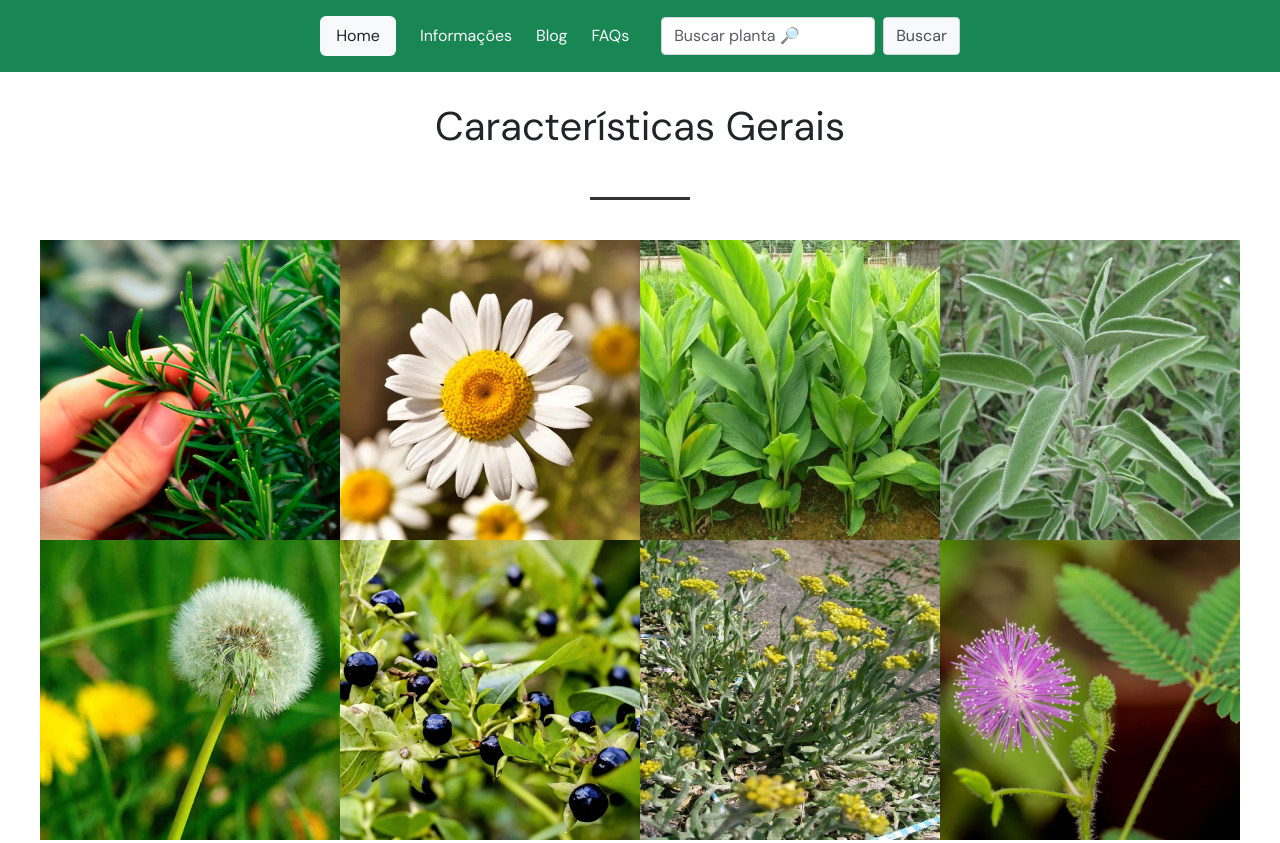
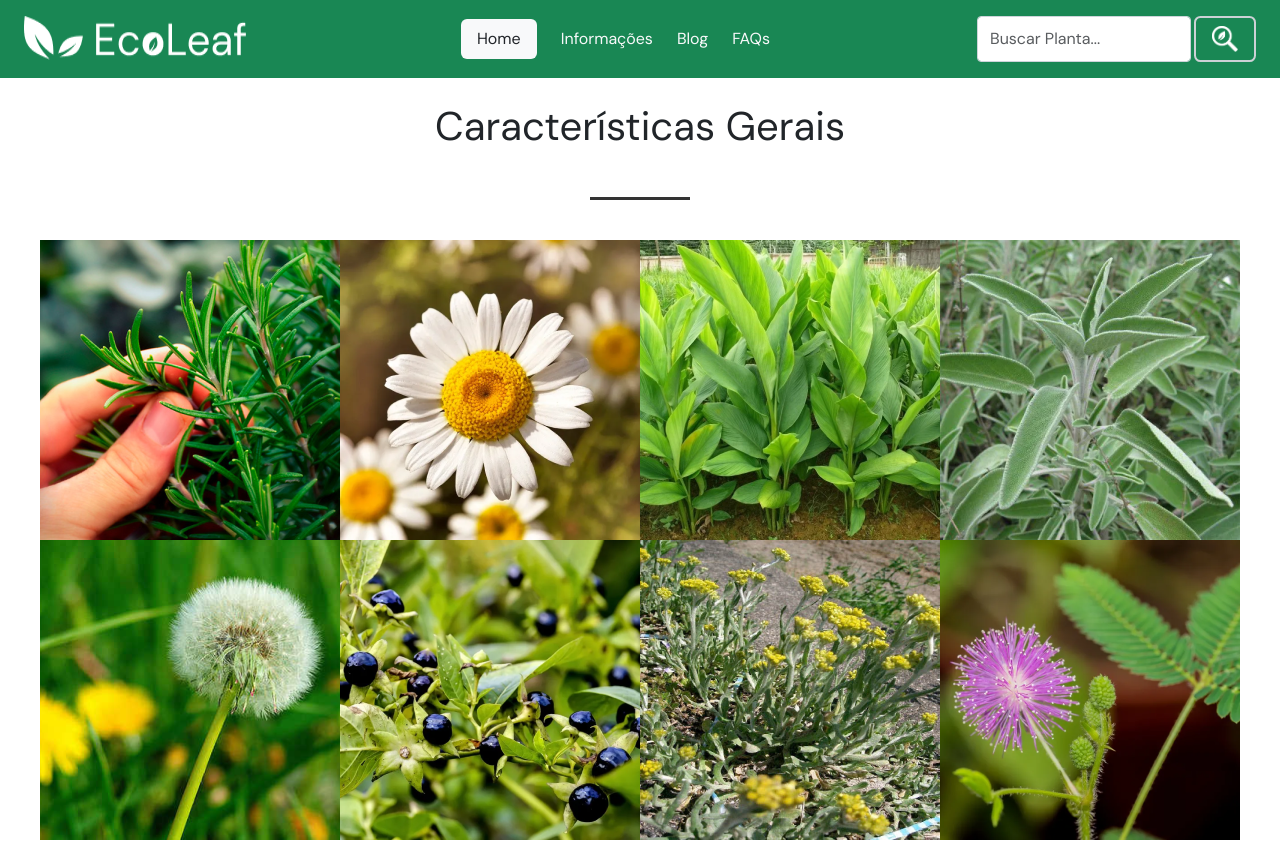
Before and after one commit to Guilherme-Rigobello/EcoLeaf, a plain HTML site: page index.html in a window 1280 px wide. Shown: the top 843 px of the page. Drawn offline with nearby package versions, Linux system fonts and the light colour scheme.

Commit message:
change header styles

```diff
--- a/assets/css/style.css
+++ b/assets/css/style.css
@@ -16,6 +16,11 @@ header {
     z-index: 100;
     top: 0;
     transition: transform 0.3s ease-in-out;
+}
+
+header .img-logo-white-text {
+    cursor: pointer;
+
 }
 
 header .nav-link {
@@ -42,11 +47,11 @@ header #buscar-planta-form .form-control {
     border-color: #ced4da;
 }
 
+
 header #buscar-planta-form .form-control:focus {
 
     box-shadow: 0 0 0 0.2rem rgba(0, 0, 0, 0.25);
 }
-
 
 header #buscar-planta-form .btn-light {
     background-color: #f8f9fa;
@@ -62,6 +67,24 @@ header #buscar-planta-form .btn-light:hover {
     border-color: #adb5bd;
 }
 
+header #buscar-planta-form .custom-btn {
+    border: 2px solid #ccd1d5;
+    padding: 0.5rem 1rem;
+    border-radius: 0.4rem;
+}
+
+header #buscar-planta-form .custom-btn .icon-lupa {
+    width: 26px;
+    height: 26px;
+    margin: 0;
+}
+
+
+header #buscar-planta-form .custom-btn:hover {
+    border: 2px solid #a4a8ab;
+    background-color: 0;
+    opacity: .9;
+}
 
 
 /* Main */
@@ -69,7 +92,6 @@ main .text-large {
     font-size: 40px;
     margin-top: 10vh;
 }
-
 
 /* Section Style */
 main #a-1 {
@@ -237,7 +259,8 @@ footer ul li a:hover {
     }
 
     header #buscar-planta-form .form-control {
-        margin-bottom: 10px; /* Espaçamento inferior no dispositivo móvel */
+        margin-bottom: 10px;
+        /* Espaçamento inferior no dispositivo móvel */
     }
 
     /* Overlay - Block */
--- a/index.html
+++ b/index.html
@@ -11,25 +11,32 @@
 
     <!--stylesheet------------->
     <link rel="stylesheet" href="./assets/css/style.css">
+
     <!--logo------------->
-    <link rel="icon" href="./assets/images/logo/logoEcoLeaf.png" sizes="32x32" type="image/png">
+    <link rel="icon" href="./assets/images/svg/logoFolha.png" sizes="32x32" type="image/png">
 
     <title>EcoLeaf</title>
 </head>
 
 <body>
-    <header class="d-flex flex-wrap justify-content-center py-3 mb-4 header bg-success">
-        <ul class="nav nav-pills me-3">
-            <li class="nav-item"><a href="#" class="nav-link active bg-light text-dark me-2" aria-current="page">Home</a></li>
-            <li class="nav-item"><a href="#main" class="nav-link text-light ">Informações</a></li>
-            <li class="nav-item"><a href="#section-blog" class="nav-link px-2 text-light">Blog</a></li>
-            <li class="nav-item"><a href="#article-faqs" class="nav-link text-light">FAQs</a></li>
-        </ul>
+    <header class="d-flex flex-wrap justify-content-between py-3 header bg-success">
+        <img class="px-4 img-logo-white-text" src="./assets/images/svg/logoTextoBranco.png" alt="">
+        <nav class="d-flex">
+            <ul class="nav nav-pills d-flex align-items-center justify-content-center">
+                <li class="nav-item"><a href="#" class="nav-link active bg-light text-dark me-2"
+                        aria-current="page">Home</a></li>
+                <li class="nav-item"><a href="#main" class="nav-link text-light ">Informações</a></li>
+                <li class="nav-item"><a href="#section-blog" class="nav-link px-2 text-light">Blog</a></li>
+                <li class="nav-item"><a href="#article-faqs" class="nav-link text-light">FAQs</a></li>
+            </ul>
+        </nav>
+        <form id="buscar-planta-form" action="/buscar-planta" method="GET" class="d-flex pe-4">
+            <div class="input-group">
 
-        <form id="buscar-planta-form" action="/buscar-planta" method="GET" class="d-flex align-items-center">
-            <div class="input-group">
-                <input type="text" id="planta" name="nome" class="form-control" placeholder="Buscar planta 🔎">
-                <button type="submit" class="btn btn-light ms-2">Buscar</button>
+                <input type="text" id="planta" name="nome" class="form-control me-1" placeholder="Buscar Planta...">
+                <button type="submit" class="btn btn-success custom-btn">
+                    <img src="./assets/images/svg/LupaBranca.png" alt="Buscar" class="icon-lupa">
+                </button>
             </div>
         </form>
     </header>
@@ -38,6 +45,7 @@
     </nav>
 
     <main id="main">
+
         <section class="container-fluid mt-5 section-info">
             <p class="text-large text-center" id="a-1">Características Gerais</p>
 
```
Also changed, not shown: README.md, assets/images/svg/LupaBranca.png (added), assets/images/svg/logoFolha.png (added), assets/images/svg/logoTextoBranco.png (added).
